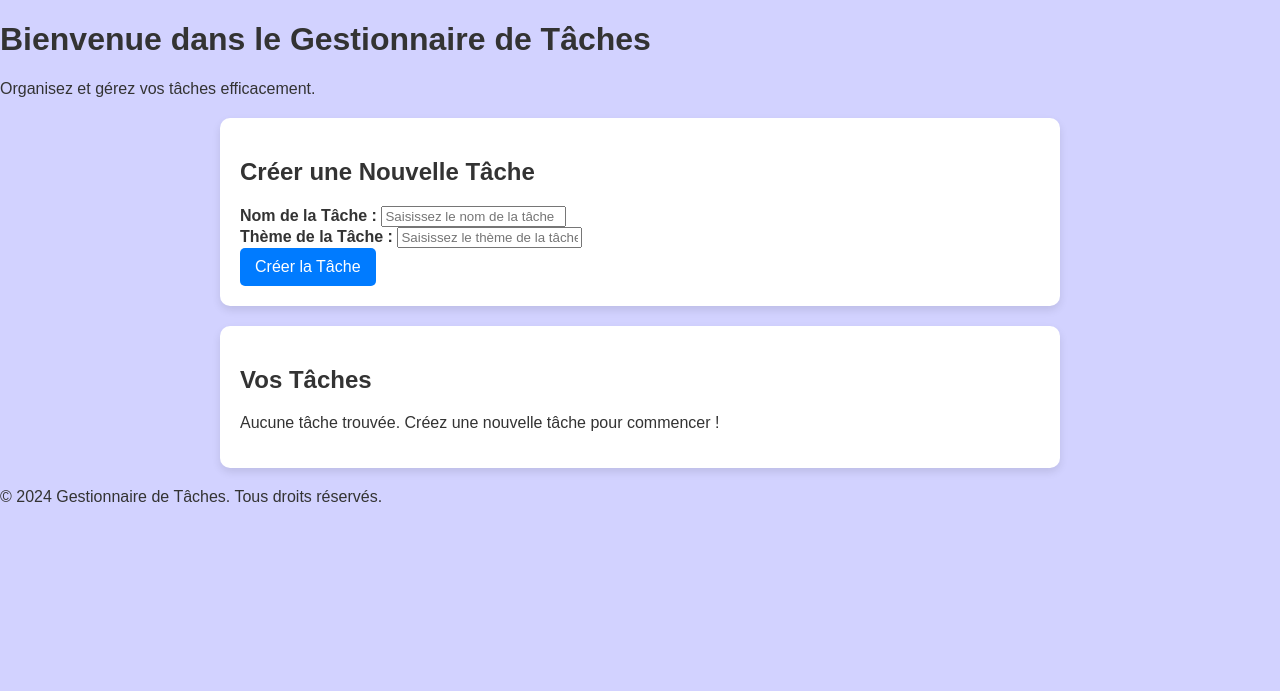
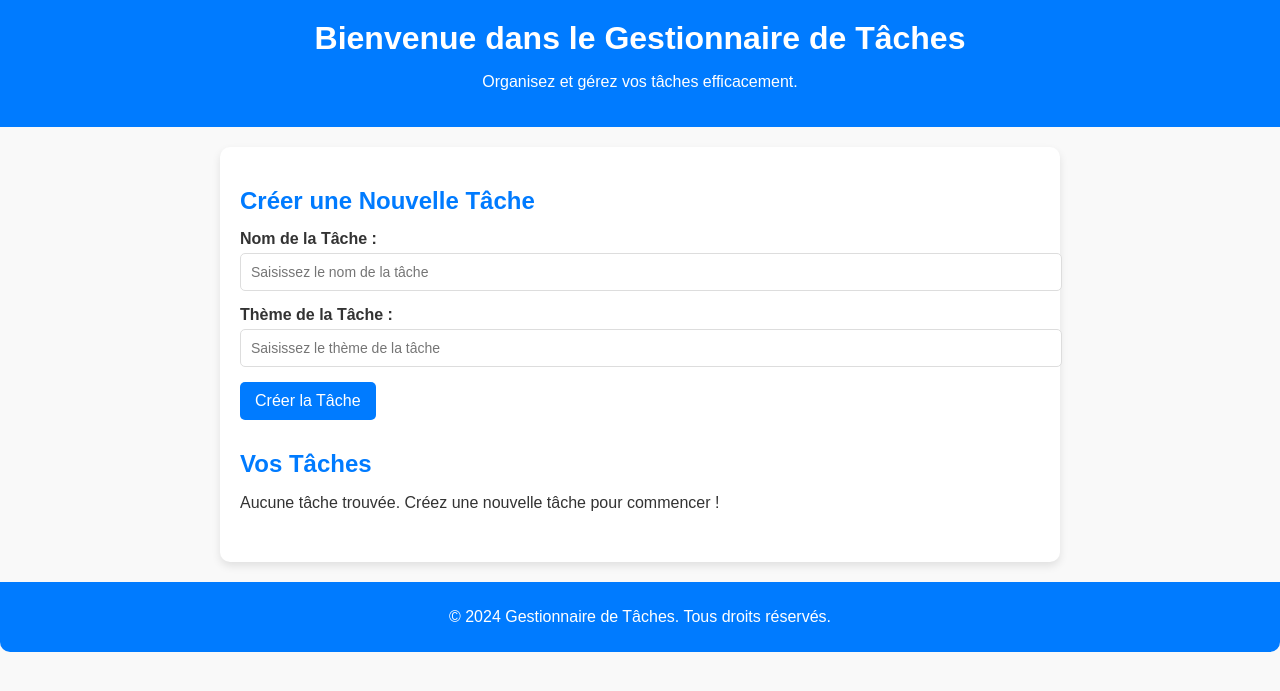
Before and after one commit to Oomaxime/tpDevOps, a PHP site: page / in a window 1280 px wide. Shown: the top 691 px of the page. Run offline with PHP 8.4, Linux system fonts and the light colour scheme; data that the repository does not hold is empty; some libraries are stand-ins or nearby versions.

Commit message:
Update style.css

```diff
--- a/frontend/style.css
+++ b/frontend/style.css
@@ -2,12 +2,23 @@ body {
     font-family: Arial, sans-serif;
     margin: 0;
     padding: 0;
-    background-color: #d2d2ff;
+    background-color: #f9f9f9;
     color: #333;
 }
 
-/* Section styling */
-section {
+header {
+    text-align: center;
+    padding: 20px;
+    background-color: #007BFF;
+    color: white;
+}
+
+header h1 {
+    margin: 0;
+    font-size: 2em;
+}
+
+main {
     max-width: 800px;
     margin: 20px auto;
     padding: 20px;
@@ -16,20 +27,27 @@ section {
     box-shadow: 0 4px 8px rgba(0, 0, 0, 0.1);
 }
 
-/* Form styling */
-.form_task {
-    display: flex;
-    flex-direction: column;
-    gap: 15px;
+.task-form,
+.task-list {
+    margin-bottom: 30px;
 }
 
-.Input_class label {
+h2 {
+    margin-bottom: 15px;
+    color: #007BFF;
+}
+
+.form-group {
+    margin-bottom: 15px;
+}
+
+label {
     font-weight: bold;
     margin-bottom: 5px;
-    display: inline-block;
+    display: block;
 }
 
-.Input_class input {
+input[type="text"] {
     width: 100%;
     padding: 10px;
     border: 1px solid #ddd;
@@ -52,46 +70,24 @@ button:hover {
     background-color: #0056b3;
 }
 
-/* Task card styling */
-.task {
-    margin-top: 30px;
-}
-
-.new_task {
-    display: flex;
-    flex-direction: column;
-    gap: 15px;
+.task-item {
     padding: 15px;
     background-color: #f9f9f9;
     border: 1px solid #ddd;
     border-radius: 10px;
-    transition: box-shadow 0.3s ease;
-}
-
-.new_task:hover {
+    margin-bottom: 15px;
     box-shadow: 0 4px 10px rgba(0, 0, 0, 0.1);
 }
 
-.paragraph_names {
-    display: flex;
-    justify-content: space-between;
-    align-items: center;
+.task-details {
+    margin-bottom: 10px;
 }
 
-.paragraph_names p:first-child {
-    font-weight: bold;
+footer {
+    text-align: center;
+    padding: 10px;
+    background-color: #007BFF;
+    color: white;
+    margin-top: 20px;
+    border-radius: 0 0 10px 10px;
 }
-
-.Task_names,
-.Theme {
-    color: #555;
-    font-style: italic;
-}
-
-label {
-    font-weight: bold;
-}
-
-input[type="checkbox"] {
-    margin-left: 10px;
-}
```
